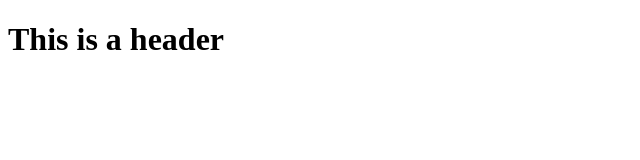
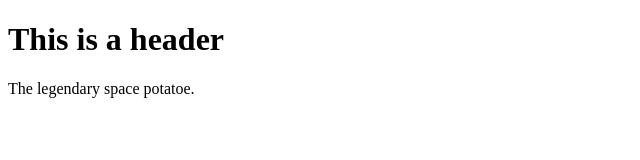
Before and after one commit to Shabutie93/git-test, a plain HTML site: page index.html in a window 1280 px wide. Shown: the whole page, without its empty margins (0-640 px from the left). Drawn offline with Linux system fonts and the light colour scheme.

Commit message:
Second commit

```diff
--- a/index.html
+++ b/index.html
@@ -2,5 +2,6 @@
     <html>
         <body>
             <h1>This is a header</h1>
+            <p> The legendary space potatoe.</p>
         </body>
     </html>
```
